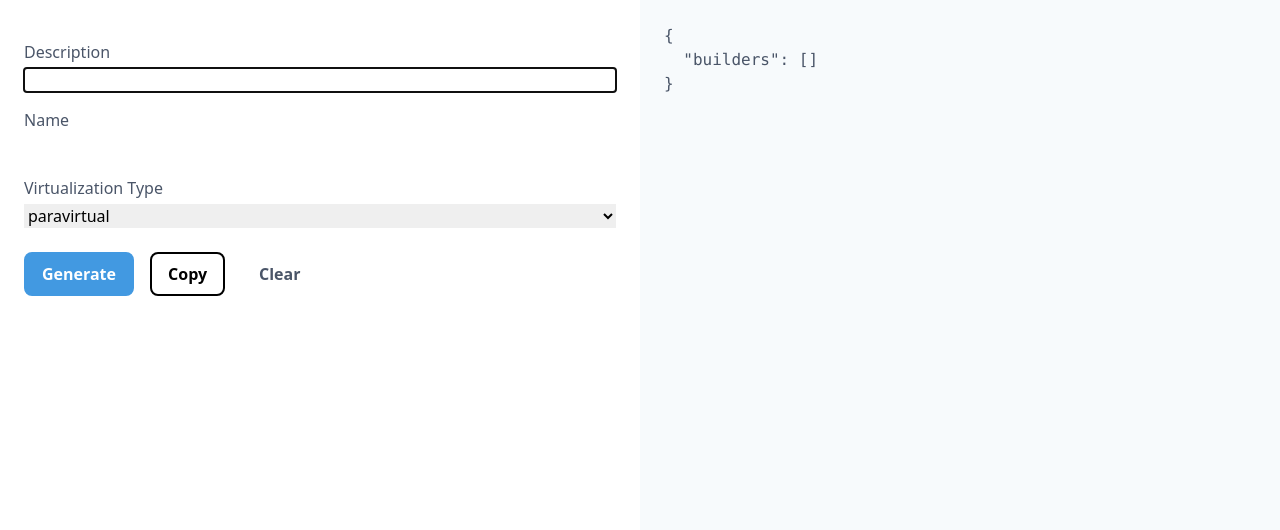
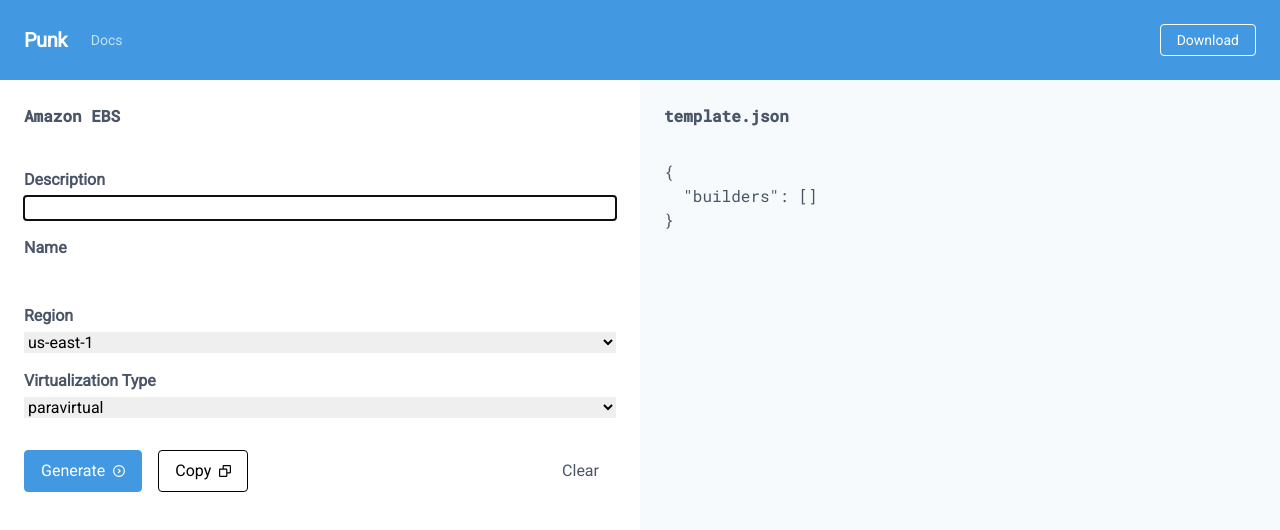
Before and after one commit to jasonwalsh/punk, a Vue app: page / in a window 1280 px wide. Shown: the top 530 px of the page. Built offline with nearby package versions, Linux system fonts and the light colour scheme; what @tailwindcss/custom-forms would draw is missing.

Commit message:
feat: add custom font and nav bar
commit also includes minor cosmetic changes.

```diff
--- a/public/index.html
+++ b/public/index.html
@@ -5,6 +5,7 @@
     <meta http-equiv="X-UA-Compatible" content="IE=edge">
     <meta name="viewport" content="width=device-width,initial-scale=1.0">
     <link rel="icon" href="<%= BASE_URL %>favicon.ico">
+    <link href="https://fonts.googleapis.com/css?family=Roboto|Roboto+Mono:400,500&display=swap" rel="stylesheet">
     <title><%= htmlWebpackPlugin.options.title %></title>
   </head>
   <body>
--- a/src/App.vue
+++ b/src/App.vue
@@ -1,5 +1,41 @@
 <template>
   <div class="container min-w-full" id="app">
+    <nav class="flex items-center justify-between flex-wrap bg-blue-500 p-6">
+      <div class="flex items-center flex-shrink-0 text-white mr-6">
+        <span class="font-semibold text-xl tracking-tight">Punk</span>
+      </div>
+      <div class="block lg:hidden">
+        <button
+          class="flex items-center px-3 py-2 border rounded text-teal-200 border-teal-400 hover:text-white hover:border-white"
+        >
+          <svg
+            class="fill-current h-3 w-3"
+            viewBox="0 0 20 20"
+            xmlns="http://www.w3.org/2000/svg"
+          >
+            <title>Menu</title>
+            <path d="M0 3h20v2H0V3zm0 6h20v2H0V9zm0 6h20v2H0v-2z" />
+          </svg>
+        </button>
+      </div>
+      <div class="w-full block flex-grow lg:flex lg:items-center lg:w-auto">
+        <div class="text-sm lg:flex-grow">
+          <a
+            href="#responsive-header"
+            class="block mt-4 lg:inline-block lg:mt-0 text-blue-200 hover:text-white mr-4"
+          >
+            Docs
+          </a>
+        </div>
+        <div>
+          <a
+            href="#"
+            class="inline-block text-sm px-4 py-2 leading-none border rounded text-white border-white hover:border-transparent hover:text-teal-500 hover:bg-white mt-4 lg:mt-0"
+            >Download</a
+          >
+        </div>
+      </div>
+    </nav>
     <AmazonEBS />
   </div>
 </template>
--- a/src/components/AmazonEBS.vue
+++ b/src/components/AmazonEBS.vue
@@ -1,7 +1,8 @@
 <template>
   <div class="flex">
-    <div class="w-1/2">
-      <form class="p-6" v-on:submit.prevent>
+    <div class="font-bold w-1/2">
+      <h1 class="font-mono p-6 text-gray-700">Amazon EBS</h1>
+      <form class="min-h-screen px-6" v-on:submit.prevent>
         <label class="block mt-4">
           <span class="text-gray-700">Description</span>
           <input
@@ -20,6 +21,13 @@
           />
         </label>
         <label class="block mt-4">
+          <span class="text-gray-700">Region</span>
+          <select class="block form-select mt-1 w-full" v-model="region">
+            <option disabled value="">Region</option>
+            <option>us-east-1</option>
+          </select>
+        </label>
+        <label class="block mt-4">
           <span class="text-gray-700">Virtualization Type</span>
           <select
             class="block form-select mt-1 w-full"
@@ -30,28 +38,56 @@
             <option>hvm</option>
           </select>
         </label>
-        <div class="flex items-center mt-6">
+        <div class="flex items-center mt-8">
+          <div class="w-1/2">
             <button
-            class="bg-blue-500 border-2 border-blue-500 focus:outline-none font-semibold hover:bg-blue-600 hover:border-blue-600 mr-4 px-4 py-2 rounded-lg text-white"
+              class="bg-blue-500 border border-blue-500 focus:outline-none font-medium hover:bg-blue-600 hover:border-blue-600 mr-4 px-4 py-2 rounded text-white"
               v-on:click="generate"
             >
+              <span class="block flex items-center">
                 Generate
+                <svg
+                  class="fill-current h-3 ml-2 w-3"
+                  xmlns="http://www.w3.org/2000/svg"
+                  viewBox="0 0 20 20"
+                >
+                  <path
+                    d="M10 0a10 10 0 1 1 0 20 10 10 0 0 1 0-20zM2 10a8 8 0 1 0 16 0 8 8 0 0 0-16 0zm10.54.7L9 14.25l-1.41-1.41L10.4 10 7.6 7.17 9 5.76 13.24 10l-.7.7z"
+                  />
+                </svg>
+              </span>
             </button>
             <button
-            class="border-2 border-black focus:outline-none font-semibold mr-4 px-4 py-2 rounded-lg"
+              class="border border-black focus:outline-none font-medium mr-4 px-4 py-2 rounded"
               v-on:click="copy"
             >
+              <span class="block flex items-center">
                 Copy
+                <svg
+                  class="fill-current h-3 ml-2 w-3"
+                  xmlns="http://www.w3.org/2000/svg"
+                  viewBox="0 0 20 20"
+                >
+                  <path
+                    d="M6 6V2c0-1.1.9-2 2-2h10a2 2 0 0 1 2 2v10a2 2 0 0 1-2 2h-4v4a2 2 0 0 1-2 2H2a2 2 0 0 1-2-2V8c0-1.1.9-2 2-2h4zm2 0h4a2 2 0 0 1 2 2v4h4V2H8v4zM2 8v10h10V8H2z"
+                  />
+                </svg>
+              </span>
             </button>
+          </div>
+          <div class="text-right w-1/2">
             <button
-            class="border-2 border-transparent focus:outline-none font-semibold px-4 py-2 text-gray-700"
+              class="border border-transparent focus:outline-none font-medium hover:text-gray-900 px-4 py-2 text-gray-700"
+              v-on:click="clear"
             >
               Clear
             </button>
           </div>
+        </div>
       </form>
     </div>
-    <div class="bg-gray-100 min-h-screen p-6 w-1/2">
+    <div class="bg-gray-100 min-h-screen p-6 text-gray-700 w-1/2">
+      <h1 class="font-bold font-mono mb-8 select-none">template.json</h1>
       <!-- eslint-disable-next-line -->
       <div class="font-mono text-gray-700 whitespace-pre-wrap" id="template">{{ templateJson }}</div>
     </div>
@@ -71,12 +107,18 @@ export default {
       ami_description: "",
       ami_name: "",
       ami_virtualization_type: "paravirtual",
+      region: "us-east-1",
       template: {
         builders: []
       }
     };
   },
   methods: {
+    clear: function() {
+      this.template = {
+        builders: []
+      };
+    },
     copy: function() {
       // Copies the text in the div container to the clipboard.
       let template = document.getElementById("template");
@@ -86,16 +128,17 @@ export default {
       selection.removeAllRanges();
       selection.addRange(range);
       document.execCommand("copy");
+      selection.removeRange(range);
     },
     generate: function() {
       // Remove the first element from the builders list to prevent appending.
       this.template.builders.pop();
-      let builder = {
-        type: "amazon-ebs"
-      };
+      let builder = {};
       builder.ami_description = this.ami_description;
       builder.ami_name = this.ami_name;
       builder.ami_virtualization_type = this.ami_virtualization_type;
+      builder.region = this.region;
+      builder.type = "amazon-ebs";
       this.template.builders.push(builder);
     }
   }
--- a/tailwind.config.js
+++ b/tailwind.config.js
@@ -1,6 +1,26 @@
 module.exports = {
   theme: {
-    extend: {}
+    customForms: theme => ({
+      default: {
+        input: {
+          "&:focus": {
+            borderColor: theme("colors.blue.500"),
+            boxShadow: undefined
+          }
+        },
+        select: {
+          "&:focus": {
+            borderColor: theme("colors.blue.500"),
+            boxShadow: undefined
+          }
+        }
+      }
+    }),
+    extend: {},
+    fontFamily: {
+      mono: ["Roboto Mono", "monospace"],
+      sans: ["Roboto", "sans-serif"]
+    }
   },
   variants: {},
   plugins: [require("@tailwindcss/custom-forms")]
```
Lines whose indentation alone changed are shown as unchanged.
